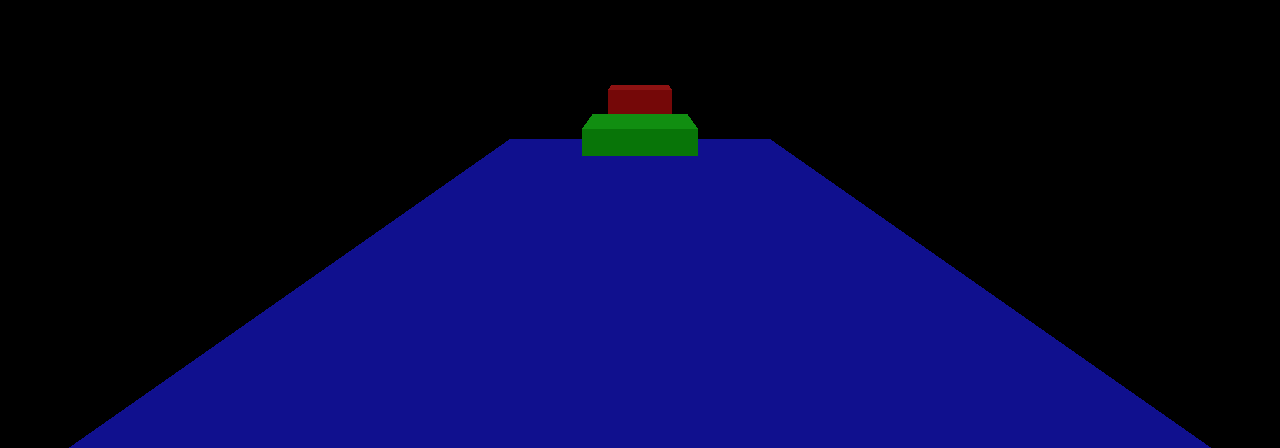
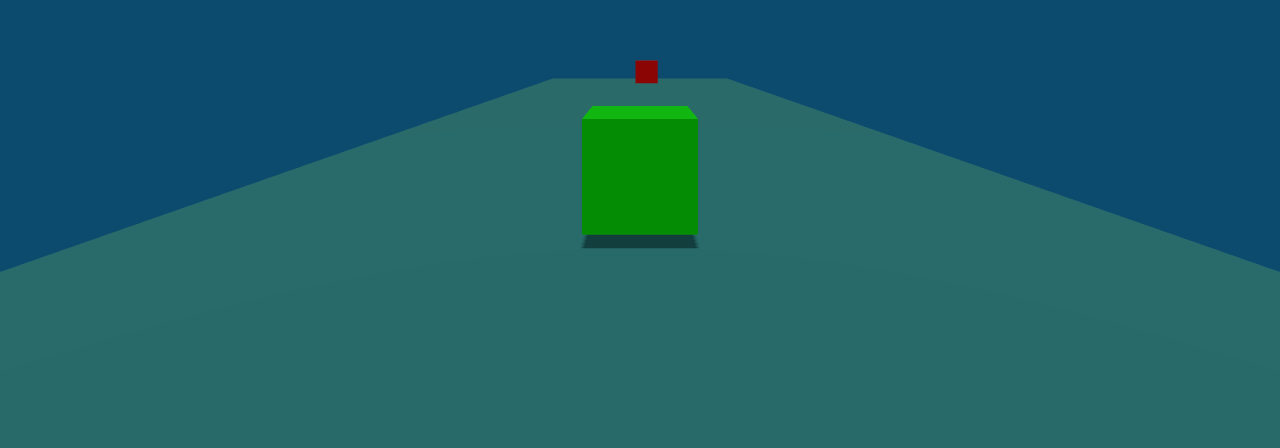
Before and after one commit to lzned/cube-game, a website built with Vite: page index.html in a window 1280 px wide. Shown: the part 352-800 px from the top of the page. Built offline with nearby package versions, Linux system fonts and the light colour scheme; animation ran at ten frames a second.

Commit message:
added stylesheet

```diff
--- a/index.html
+++ b/index.html
@@ -6,10 +6,12 @@
 		<style>
 			body {
 				margin: 0;
+				background: #0c4a6e;
 			}
 		</style>
 	</head>
 	<body>
+		<link type="stylesheet" href="/style.css">
 		<script type="module" src="/main.js"></script>
 	</body>
 </html>
--- a/main.js
+++ b/main.js
@@ -3,7 +3,7 @@ import { OrbitControls } from "three/examples/jsm/controls/OrbitControls.js";
 
 //limit the FPS
 let msPrevious = window.performance.now();
-const fps = 60;
+const fps = 120;
 const msPerFrame = 1000 / fps;
 
 const scene = new THREE.Scene();
@@ -14,7 +14,10 @@ const camera = new THREE.PerspectiveCamera(
 	1000
 );
 
-const renderer = new THREE.WebGLRenderer();
+const renderer = new THREE.WebGLRenderer({
+	antialias: true,
+	alpha: true,
+});
 renderer.shadowMap.enabled = true;
 renderer.setSize(window.innerWidth, window.innerHeight);
 document.body.appendChild(renderer.domElement);
@@ -66,7 +69,7 @@ class Box extends THREE.Mesh {
 			z: 0,
 		},
 		isPlayer = false,
-		zAcceleration = false
+		isEnemy = false,
 	}) {
 		super(
 			new THREE.BoxGeometry(width, height, depth),
@@ -90,6 +93,9 @@ class Box extends THREE.Mesh {
 		this.bottom = this.position.y - this.height / 2;
 		this.top = this.position.y + this.height / 2;
 		this.gravity = -0.002;
+
+		this.isEnemy = isEnemy;
+		this.isPlayer = isPlayer;
 	}
 
 	updateSides() {
@@ -105,21 +111,22 @@ class Box extends THREE.Mesh {
 
 	update() {
 		this.updateSides();
+
+		if (this.isEnemy) this.velocity.z += 0.0003;
 		this.velocity.y += this.gravity; //apply gravity
-
 		this.position.x += this.velocity.x;
 		this.position.z += this.velocity.z;
-		this.playerControls();
+		if (this.isPlayer) this.playerControls();
 		CollisionDetector.checkCollisionGround(this);
 	}
 
 	playerControls() {
-		cube.velocity.x = 0;
-		cube.velocity.z = 0;
-		if (keys.a.pressed) cube.velocity.x = -0.05;
-		else if (keys.d.pressed) cube.velocity.x = 0.05;
-		if (keys.w.pressed) cube.velocity.z = -0.05;
-		else if (keys.s.pressed) cube.velocity.z = 0.05;
+		this.velocity.x = 0;
+		this.velocity.z = 0;
+		if (keys.a.pressed) this.velocity.x = -0.08;
+		else if (keys.d.pressed) this.velocity.x = 0.08;
+		if (keys.w.pressed) this.velocity.z = -0.08;
+		else if (keys.s.pressed) this.velocity.z = 0.08;
 	}
 }
 // TODO: Add an Entity class that extends the Box class.
@@ -132,19 +139,19 @@ const cube = new Box({
 	depth: 1,
 	velocity: {
 		x: 0,
-		y: -0.01,
+		y: 0,
 		z: 0,
 	},
-	isPlayer: true
+	isPlayer: true,
 });
 cube.castShadow = true;
 scene.add(cube);
 
 const ground = new Box({
-	width: 5,
+	width: 10,
 	height: 0.5,
-	depth: 10,
-	color: 0x0000ff,
+	depth: 50,
+	color: 0x369695,
 	position: {
 		x: 0,
 		y: -2,
@@ -156,9 +163,11 @@ scene.add(ground);
 
 const light = new THREE.DirectionalLight(0xffffff, 1);
 light.position.y = 3;
-light.position.z = 2;
+light.position.z = 1;
 light.castShadow = true;
 scene.add(light);
+
+scene.add(new THREE.AmbientLight(0xffffff, 0.5));
 
 console.log(cube.position.y);
 console.log(ground.position.y);
@@ -180,26 +189,6 @@ const keys = {
 		pressed: false,
 	},
 };
-
-const enemy = new Box({
-	width: 1,
-	height: 1,
-	depth: 1,
-	position: {
-		x: 0,
-		y: 0,
-		z: -4,
-	},
-	velocity: {
-		x: 0,
-		y: 0,
-		z: 0.005,
-	},
-	color: "red",
-});
-enemy.castShadow = true;
-scene.add(enemy);
-const enemies = [enemy];
 
 addEventListener("keydown", (keyPressed) => {
 	switch (keyPressed.code) {
@@ -235,8 +224,21 @@ addEventListener("keyup", (keyPressed) => {
 	}
 });
 
+const enemies = [];
+
+let frames = 0;
+let spawnRate = 200;
+
+addEventListener("resize", () => {
+	camera.aspect = window.innerWidth / window.innerHeight;
+	camera.updateProjectionMatrix();
+
+	renderer.setSize(window.innerWidth, window.innerHeight);
+});
+
 function animate() {
 	const animationId = requestAnimationFrame(animate);
+	renderer.render(scene, camera);
 	const msNow = window.performance.now();
 	const msPassed = msNow - msPrevious;
 
@@ -258,13 +260,31 @@ function animate() {
 			cancelAnimationFrame(animationId);
 		}
 	});
-	renderer.render(scene, camera);
+
+	if (frames % spawnRate == 0) {
+
+		if(spawnRate > 20) spawnRate -= 20;
+		const enemy = new Box({
+			width: 1,
+			height: 1,
+			depth: 1,
+			position: {
+				x: (Math.random() - 0.5) * ground.width,
+				y: 0,
+				z: -20,
+			},
+			velocity: {
+				x: 0,
+				y: 0,
+				z: 0.005,
+			},
+			color: 'red',
+			isEnemy: true,
+		});
+		enemy.castShadow = true;
+		scene.add(enemy);
+		enemies.push(enemy);
+	}
+	frames++;
 }
 animate();
-
-addEventListener("resize", () => {
-	camera.aspect = window.innerWidth / window.innerHeight;
-	camera.updateProjectionMatrix();
-
-	renderer.setSize(window.innerWidth, window.innerHeight);
-});
--- /dev/null
+++ b/style.css
@@ -0,0 +1,4 @@
+body {
+    margin: 0;
+    background: #0c4a6e;
+}
```
